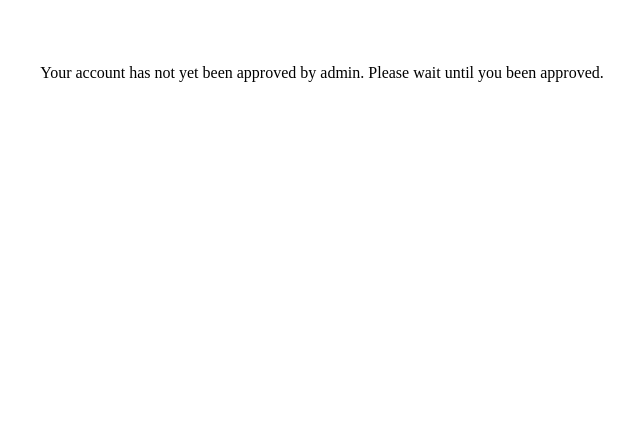
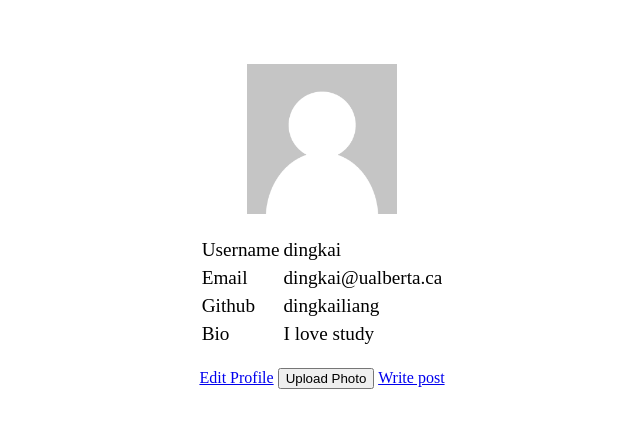
Before and after one commit to Web-Applications-and-Architect-Group/cmput404-project, a Django app: page /profile/ in a window 1280 px wide. Shown: the top 428 px of the page, without its empty margins (318-958 px from the left). Run offline with Django 3.2, Linux system fonts and the light colour scheme; a user stored in the database is signed in; data comes from the database, SQL or seed files in the repository; both versions use the stored data as it was before the commit.

Commit message:
Revert "Tsk 26 1"

```diff
--- a/cmput404_project/models.py
+++ b/cmput404_project/models.py
@@ -10,11 +10,10 @@
     user = models.OneToOneField(User,on_delete=models.CASCADE,primary_key=True)
     github = models.CharField(max_length=200)
     bio = models.CharField(max_length=200)
-    is_active = models.BooleanField(default=False)
 
     @classmethod
     def create(cls, user):
-        new_profile = cls(user=user, github="n/a", bio="n/a")
+        new_profile = cls(user=user)
         return new_profile
 
     def __str__(self):
--- a/cmput404_project/templates/profile/profile.html
+++ b/cmput404_project/templates/profile/profile.html
@@ -9,8 +9,6 @@
 </head>
 
 <body>
-  {% if user.profile.is_active %}
-    <!--{# {% user.profile.is_active == True %} #}-->
     <div class="profile">
 
         {% if profile.photo %}
@@ -41,9 +39,6 @@
     </div>
     <br/>
 
-    {% if request_by %}
-      {% if request_by.id == user.id %}
-        <!-- <p> Your account has not yet been approved by admin. Please wait until you been approved.</p> -->
     <!-- <button id="show" class="editProfile"> -->
       <a class="editProfile" href="{% url 'profile_edit' %}">Edit Profile</a>
     <!-- </button> -->
@@ -54,30 +49,8 @@
     <!-- </button> -->
     <!-- <button id="show" class="write post">
       <a href="{% url 'create_post' %}">Write post</a>
+
     </button> -->
-      {% else %}
-        <!-- <p> This user haven been approved by admin. </p> -->
-        <button id="show" class="uploadPhoto">Follow</button>
-        <button id="show" class="uploadPhoto">Add Friend</button>
-      {% endif %}
-    {% else %}
-    {% endif %}
-
-
-
-  {% else %}
-    {% if request_by %}
-      {% if request_by.id == user.id %}
-        <p> Your account has not yet been approved by admin. Please wait until you been approved.</p>
-      {% else %}
-        <p> This user haven been approved by admin. </p>
-      {% endif %}
-    {% else %}
-
-      <p> This user haven been approved by admin. </p>
-    {% endif %}
-
-  {% endif %}
 
 
 </body>
--- a/cmput404_project/urls.py
+++ b/cmput404_project/urls.py
@@ -26,7 +26,6 @@
 urlpatterns = [
  	url(r'^', include('registration.backends.simple.urls')),
  	url(r'^profile/$', views.profile, name="profile"),
-    url(r'^view_profile/(?P<username>[a-zA-Z0-9]+)$', views.view_profile, name="view_profile"),
     url(r'^profile/edit$', views.profile_edit, name="profile_edit"),
     url(r'^profile/update$', views.profile_update, name="profile_update"),
     url(r'^create_post_html$', views.create_post_html, name="create_post_html"),
--- a/cmput404_project/views.py
+++ b/cmput404_project/views.py
@@ -1,5 +1,5 @@
 from django.http import HttpResponse, HttpResponseRedirect
-from django.shortcuts import render, get_object_or_404
+from django.shortcuts import render
 from django.contrib.auth.decorators import login_required
 import os
 from .models import Profile, Post
@@ -18,25 +18,7 @@
 
 @login_required
 def profile(request):
-    try:
-        profile = Profile.objects.get(user_id=request.user.id)
-        user = User.objects.get(id=request.user.id)
-    except (KeyError, Profile.DoesNotExist):
-        # profile no found create new
-        profile = Profile.create(request.user)
-        profile.save()
-    else:
-        # print profile
-        pass
-
-    return render(request,'profile/profile.html',{'user':request.user, 'request_by':request.user})
-
-def view_profile(request, username):
-    user = get_object_or_404(User, username=username)
-    # profile = Profile.objects.get(user_id=user.id)
-    print(username)
-
-    return render(request,'profile/profile.html',{'user':user, 'request_by':request.user})
+    return render(request,'profile/profile.html',{'user':request.user})
 
 @login_required
 def profile_edit(request):
@@ -52,8 +34,7 @@
         profile = Profile.create(request.user)
         profile.save()
     else:
-        # print profile
-        pass
+        print profile
 
     return render(request,'profile/profile_edit.html',{'user':request.user})
 
@@ -72,8 +53,7 @@
         # profile no found create new
         profile = Profile.create(request.user)
     else:
-        # print profile
-        pass
+        print profile
 
     user.email = request.POST['user_email']
     user.save()
```
Also changed, not shown: cmput404_project/migrations/0009_profile_is_active.py (deleted), db.sqlite3. Lines whose indentation alone changed are shown as unchanged.
